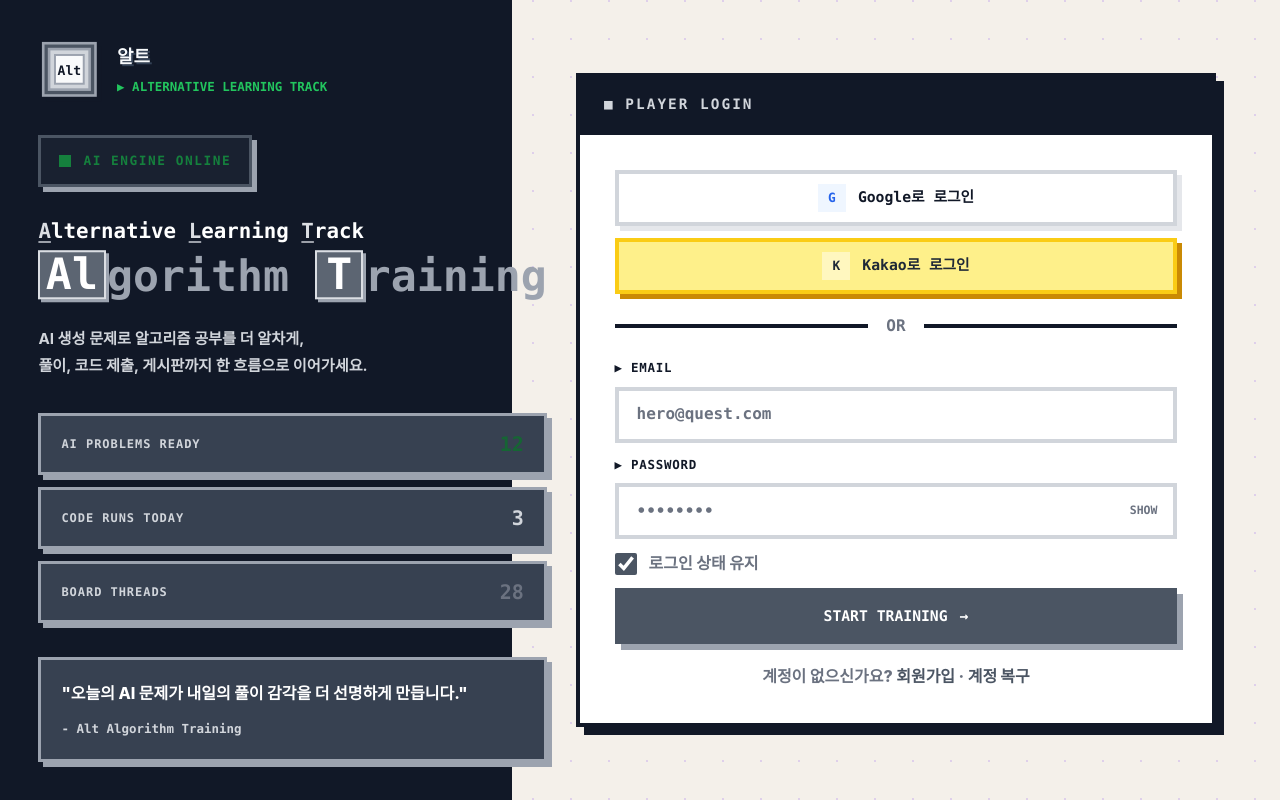
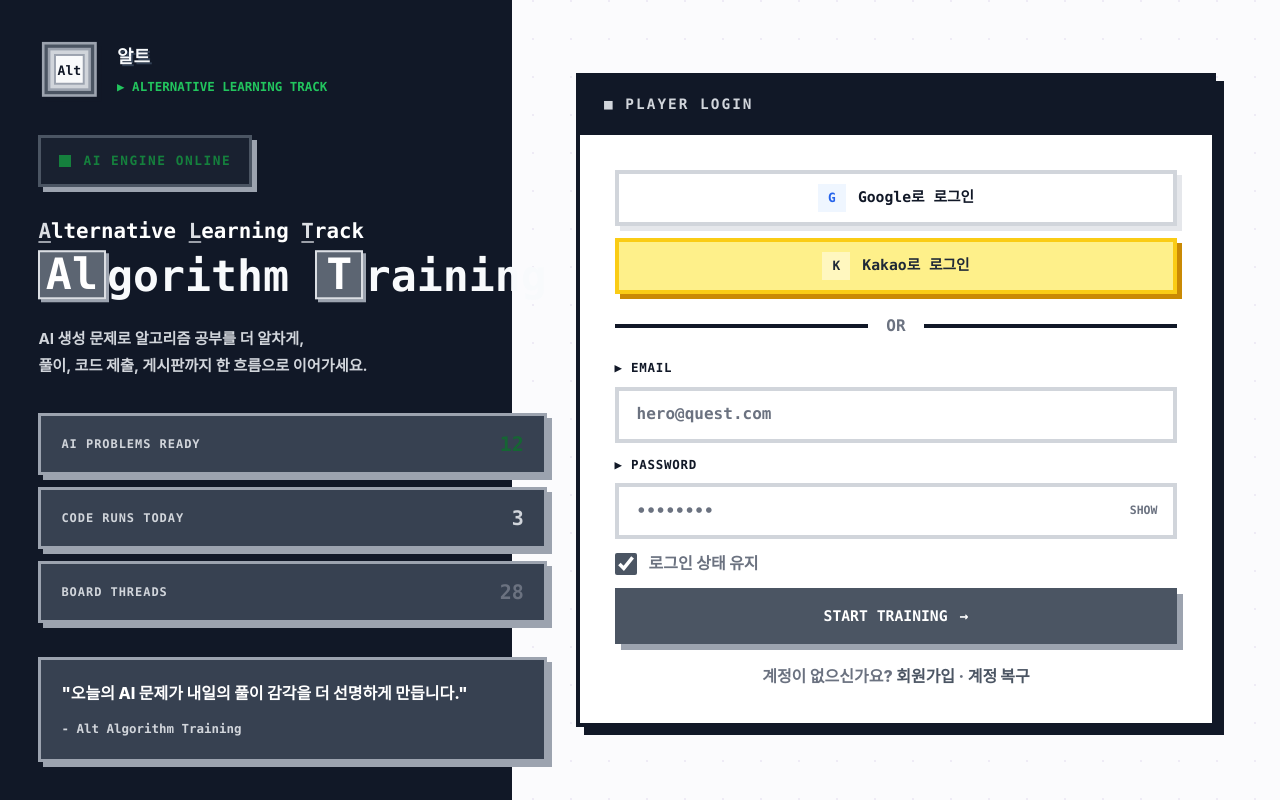
Before and after one commit to SSAFY-TEAM-LYL/Service-Front, a Vue app: page /login in a window 1280 px wide. Built offline with nearby package versions, Linux system fonts and the light colour scheme; no server answers.

Commit message:
로그인 배경 색변경
로그인 배경의 색 변경
베이지 -> 화이트

```diff
--- a/src/assets/main.css
+++ b/src/assets/main.css
@@ -26,6 +26,9 @@
   --gold-dark: #b45309;
   --blue: #3b82f6;
   --cyan: #14b8a6;
+  --theme-login-stage-bg: #fbfbfd;
+  --theme-login-grid-dot: rgba(76, 29, 149, 0.07);
+  --theme-login-hero-accent: #f8fafc;
   --font-sans: Inter, Pretendard, -apple-system, BlinkMacSystemFont, "Segoe UI", sans-serif;
   --font-mono: "SFMono-Regular", "Cascadia Code", "Roboto Mono", Consolas, monospace;
 
--- a/src/views/LoginView.vue
+++ b/src/views/LoginView.vue
@@ -236,8 +236,8 @@
 .login-screen {
   --login-accent: var(--theme-login-accent, #15803d);
   --login-left-bg: var(--theme-login-left-bg, var(--panel-deep));
-  --login-stage-bg: var(--theme-login-stage-bg, #f4f0ea);
-  --login-grid-dot: var(--theme-login-grid-dot, rgba(124, 58, 237, 0.18));
+  --login-stage-bg: var(--theme-login-stage-bg, #fbfbfd);
+  --login-grid-dot: var(--theme-login-grid-dot, rgba(76, 29, 149, 0.07));
   --login-frame: var(--theme-login-frame, var(--ink));
   --login-window-bg: var(--theme-login-window-bg, var(--surface-plain));
   --login-window-title-bg: var(--theme-login-window-title-bg, var(--login-frame));
--- a/src/views/MainView.vue
+++ b/src/views/MainView.vue
@@ -5,7 +5,7 @@
 
 const auth = useAuthStore()
 
-const heroName = computed(() => auth.user?.nickname || 'Hero')
+const heroName = computed(() => auth.user?.nickname || 'Alt Learner')
 const isAdmin = computed(() => auth.user?.role === 'ADMIN')
 
 const overviewCards = computed(() => {
```
